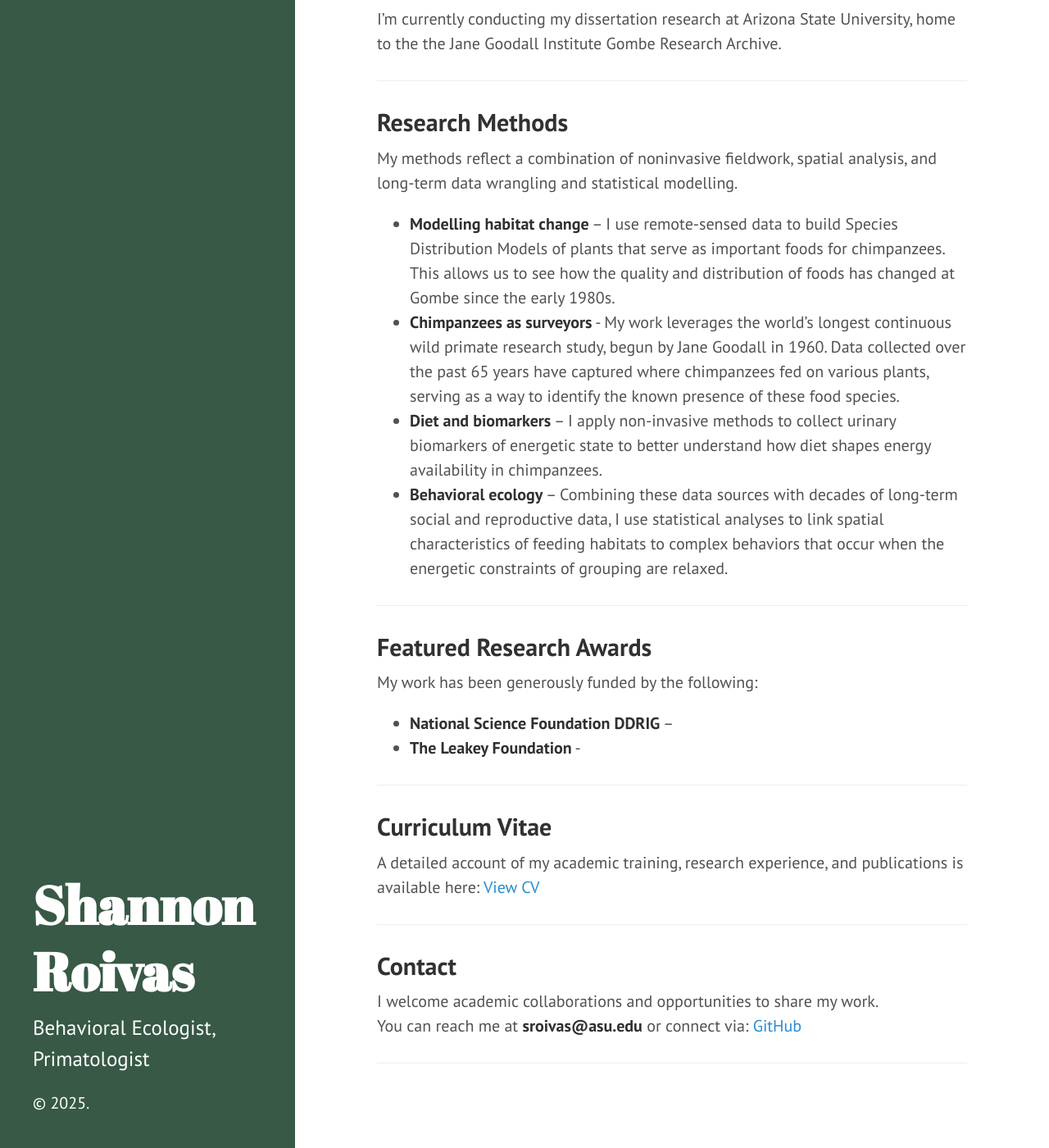
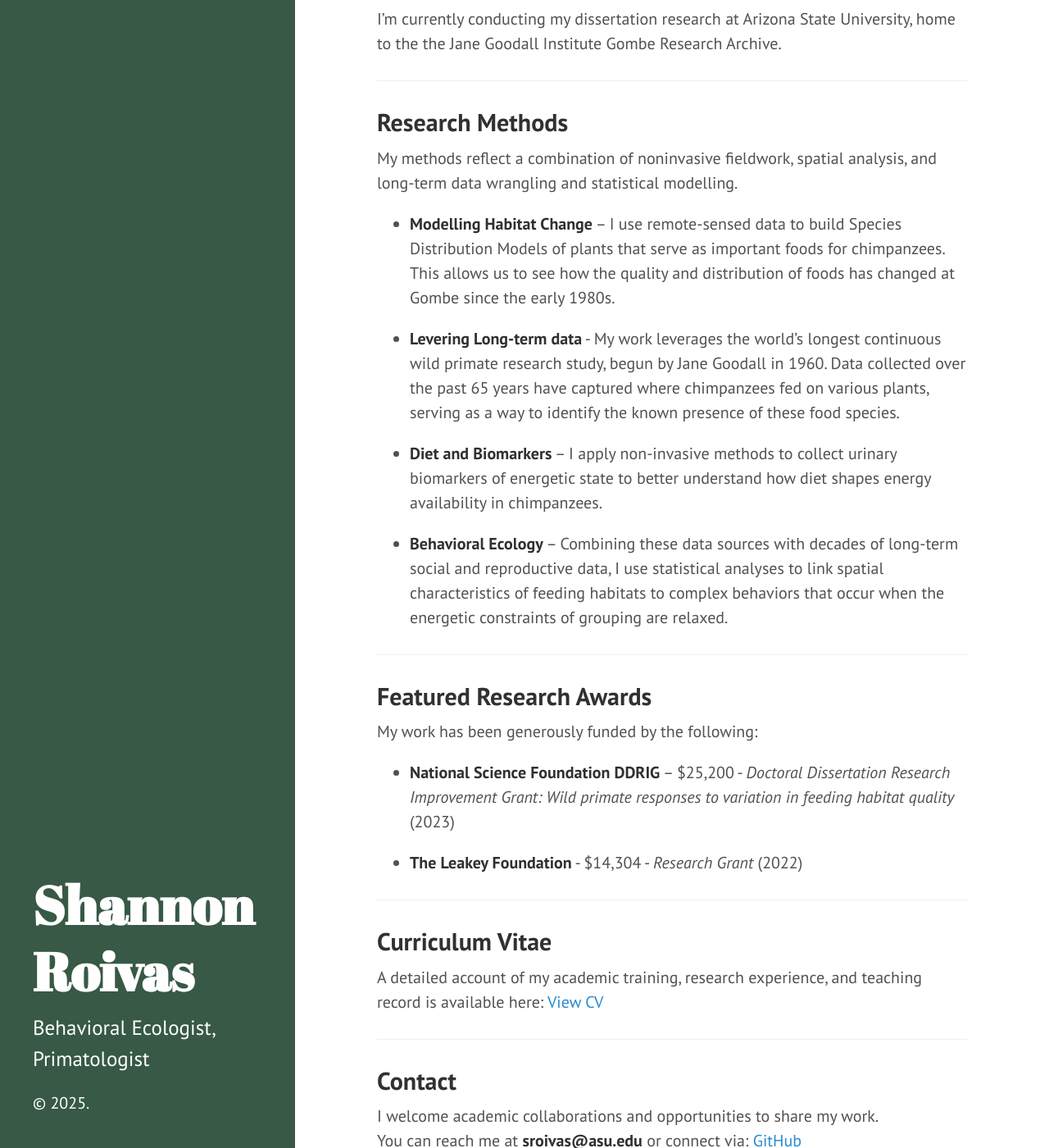
Before and after one commit to shannonroivas/shannonroivas.github.io, a Jekyll site: the page built from index.md, in a window 1280 px wide and 1400 px high, scrolled down 312 px. Shown: the whole window at 82% size. Built offline with Jekyll 4.4.1, drawn with Linux system fonts in a browser that asks for light colours.

Commit message:
Update index.md

```diff
--- a/index.md
+++ b/index.md
@@ -12,24 +12,28 @@ I'm currently conducting my dissertation research at Arizona State University,
 
 ## Research Methods
 My methods reflect a combination of noninvasive fieldwork, spatial analysis, and long-term data wrangling and statistical modelling.
-- **Modelling habitat change** – I use remote-sensed data to build Species Distribution Models of plants that serve as important foods for chimpanzees. This allows us to see how the quality and distribution of foods has changed at Gombe since the early 1980s.
-- **Chimpanzees as surveyors** - My work leverages the world's longest continuous wild primate research study, begun by Jane Goodall in 1960. Data collected over the past 65 years have captured where chimpanzees fed on various plants, serving as a way to identify the known presence of these food species.
-- **Diet and biomarkers** – I apply non-invasive methods to collect urinary biomarkers of energetic state to better understand how diet shapes energy availability in chimpanzees.
-- **Behavioral ecology** – Combining these data sources with decades of long-term social and reproductive data, I use statistical analyses to link spatial characteristics of feeding habitats to complex behaviors that occur when the energetic constraints of grouping are relaxed.
+- **Modelling Habitat Change** – I use remote-sensed data to build Species Distribution Models of plants that serve as important foods for chimpanzees. This allows us to see how the quality and distribution of foods has changed at Gombe since the early 1980s.
+
+- **Levering Long-term data** - My work leverages the world's longest continuous wild primate research study, begun by Jane Goodall in 1960. Data collected over the past 65 years have captured where chimpanzees fed on various plants, serving as a way to identify the known presence of these food species.
+
+- **Diet and Biomarkers** – I apply non-invasive methods to collect urinary biomarkers of energetic state to better understand how diet shapes energy availability in chimpanzees.
+
+- **Behavioral Ecology** – Combining these data sources with decades of long-term social and reproductive data, I use statistical analyses to link spatial characteristics of feeding habitats to complex behaviors that occur when the energetic constraints of grouping are relaxed.
 
 
 ---
 
 ## Featured Research Awards
 My work has been generously funded by the following:
-- **National Science Foundation DDRIG** –
-- **The Leakey Foundation** -
+- **National Science Foundation DDRIG** – $25,200 - _Doctoral Dissertation Research Improvement Grant: Wild primate responses to variation in feeding habitat quality_ (2023)
+
+- **The Leakey Foundation** - $14,304 - _Research Grant_ (2022)
 
 
 ---
 
 ## Curriculum Vitae
-A detailed account of my academic training, research experience, and publications is available here:  [View CV](/cv)
+A detailed account of my academic training, research experience, and teaching record is available here:  [View CV](/cv)
 
 ---
 
```
